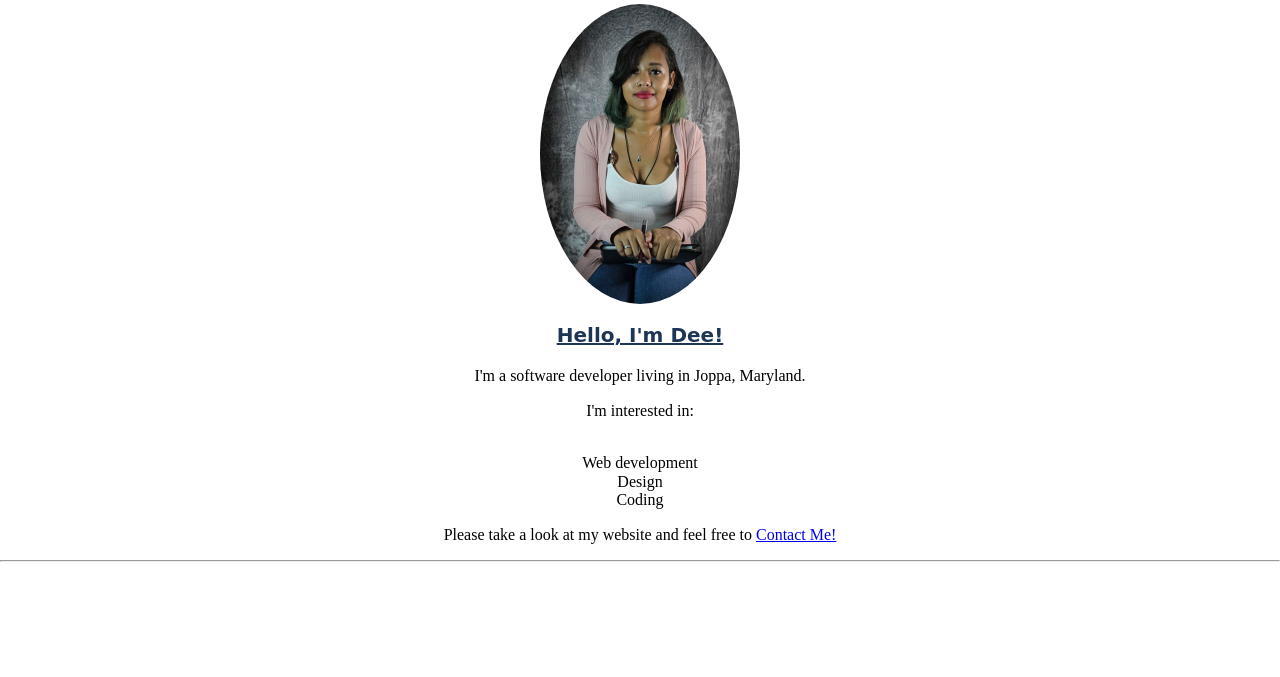
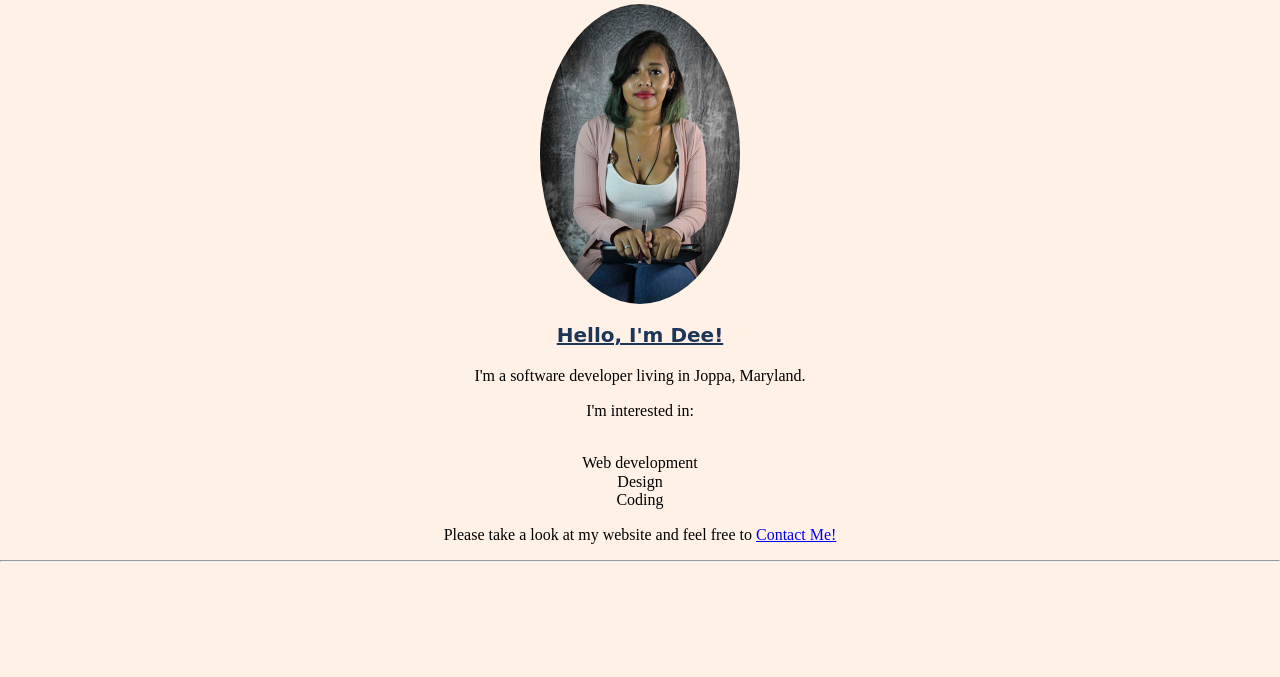
Before and after one commit to deetheengineer/my-first-website, a plain HTML site: page index.html in a window 1280 px wide. Shown: the part 123-800 px from the top of the page. Drawn offline with nearby package versions, Linux system fonts and the light colour scheme.

Commit message:
Update style.css
Added a background color to the page.

```diff
--- a/style.css
+++ b/style.css
@@ -1,6 +1,9 @@
 html {
   height: 100%;
   width: 100%;
+}
+body {
+  background-color: #fff1e6;
 }
 h1 {
   text-align: center;
```
